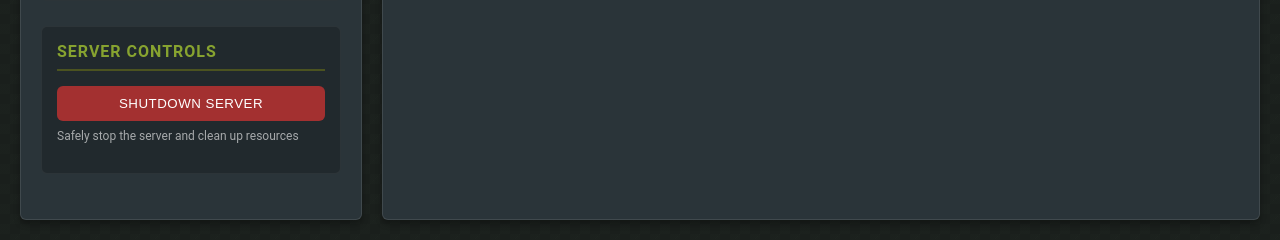
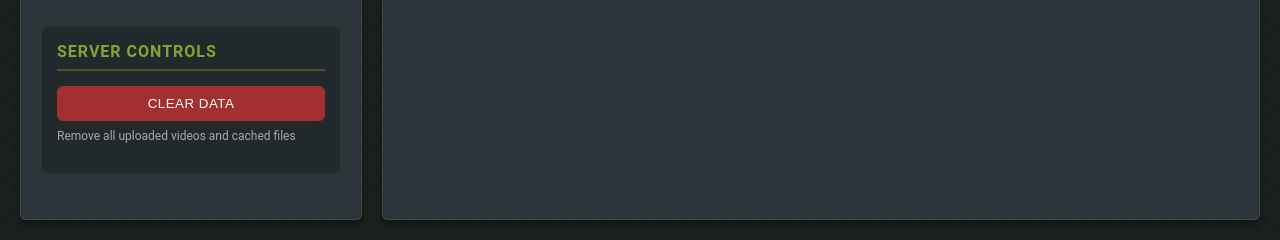
Before and after one commit to HH-Care/Project-c-fast, a FastAPI app: page / in a window 1280 px wide. Shown: the part 646-886 px from the top of the page. Run offline with FastAPI, Linux system fonts and the light colour scheme; parts of the project's set-up code (start-up, migrations or seed data) failed here and were passed over.

```diff
--- a/main.py
+++ b/main.py
@@ -1465,7 +1465,10 @@ async def startup_event():
     print("To stop the server:")
     print("1. Press 'q' in the terminal")
     print("2. Or visit http://localhost:8000/shutdown in your browser")
-    print("3. Or use the 'Shutdown Server' button in the web interface")
+    print("3. Or use Ctrl+C in the terminal")
+    print("\nTo clear data without stopping the server:")
+    print("1. Use the 'Clear Data' button in the web interface")
+    print("2. Or visit http://localhost:8000/clear_data with a POST request")
     print("="*50 + "\n")
 
     # Start a thread to listen for 'q' in the terminal
@@ -2625,6 +2628,107 @@ async def browser_camera_frame(file: UploadFile = File(...)):
         print(f"Error processing browser camera frame: {e}")
         return {"success": False, "message": str(e)}
 
+@app.post("/clear_data")
+async def clear_data():
+    """Clear all uploaded videos and cached data without shutting down the server"""
+    global track_history, box_size_history, direction_history, speed_history, selected_object_id
+    global current_video_path, webcam_frame_buffer, process_video
+
+    try:
+        print("Starting comprehensive data cleanup...")
+
+        # Reset tracking states
+        print("Resetting tracking data and application state...")
+        reset_tracking_data()
+
+        # Reset video-related variables
+        current_video_path = None
+        selected_object_id = None
+
+        # Reset frame index for video processing
+        if hasattr(process_video, 'current_frame_index'):
+            process_video.current_frame_index = 0
+
+        if hasattr(process_video, 'current_frame'):
+            process_video.current_frame = None
+
+        # Reset webcam buffer if active
+        if webcam_active:
+            with webcam_lock:
+                webcam_frame_buffer = None
+
+        # Clear PyTorch CUDA cache if using GPU
+        if torch.cuda.is_available():
+            print("Clearing CUDA cache...")
+            torch.cuda.empty_cache()
+
+        # Clear uploaded videos
+        video_files = list(UPLOAD_DIR.glob("*"))
+        initial_count = len(video_files)
+        print(f"Clearing uploads: Found {initial_count} files to clean up")
+
+        # Delete all files in uploads directory
+        deleted_count = 0
+        for file in video_files:
+            try:
+                print(f"Deleting {file}")
+                file.unlink(missing_ok=True)  # Python 3.8+ supports missing_ok
+                deleted_count += 1
+            except Exception as e:
+                print(f"Error deleting {file}: {e}")
+
+        # Clear temporary files
+        temp_dir = Path("./temp")
+        if temp_dir.exists():
+            print("Clearing temporary files...")
+            temp_files = list(temp_dir.glob("*"))
+            for file in temp_files:
+                try:
+                    if file.is_file():
+                        file.unlink(missing_ok=True)
+                    elif file.is_dir():
+                        shutil.rmtree(file, ignore_errors=True)
+                except Exception as e:
+                    print(f"Error deleting temp file {file}: {e}")
+
+        # Check for OS-specific temp directories
+        if sys.platform == 'win32':
+            # Windows TEMP files related to our app
+            win_temp = Path(os.environ.get('TEMP', '') or os.environ.get('TMP', ''))
+            if win_temp.exists():
+                for file in win_temp.glob("yolo_*"):
+                    try:
+                        if file.is_file():
+                            file.unlink(missing_ok=True)
+                    except Exception as e:
+                        print(f"Error deleting Windows temp file {file}: {e}")
+
+        # Verify uploads cleanup
+        remaining = list(UPLOAD_DIR.glob("*"))
+        if remaining:
+            print(f"Warning: {len(remaining)} upload files could not be deleted")
+            message = f"Cleared {deleted_count} out of {initial_count} files. {len(remaining)} files could not be deleted."
+        else:
+            print("All uploaded files cleaned up successfully")
+            message = f"Successfully cleared all data ({deleted_count} files removed)."
+
+        # Force garbage collection
+        import gc
+        gc.collect()
+
+        print("Data cleanup complete")
+        return {"success": True, "message": message}
+
+    except Exception as e:
+        print(f"Error clearing data: {e}")
+        return {"success": False, "message": f"Error clearing data: {str(e)}"}
+
+@app.get("/clear_data")
+async def clear_data_get():
+    """GET method to clear all data (for direct browser access)"""
+    # Delegate to the POST method implementation
+    return await clear_data()
+
 if __name__ == "__main__":
     # Run the app on all network interfaces on port 8000
     uvicorn.run(app, host="0.0.0.0", port=8000)
--- a/templates/index.html
+++ b/templates/index.html
@@ -527,8 +527,8 @@
             <div class="section">
                 <div class="section-title">Server Controls</div>
                 <div class="form-group">
-                    <button class="danger" onclick="shutdownServer()">Shutdown Server</button>
-                    <div class="help-text">Safely stop the server and clean up resources</div>
+                    <button class="danger" onclick="clearServerData()">Clear Data</button>
+                    <div class="help-text">Remove all uploaded videos and cached files</div>
                 </div>
             </div>
         </div>
@@ -1089,16 +1089,33 @@
             }
         }
 
-        function shutdownServer() {
-            if (confirm('Are you sure you want to shutdown the server?')) {
-                fetch('/shutdown')
-                    .then(response => response.json())
-                    .then(data => {
-                        alert(data.message);
-                    })
-                    .catch(error => {
-                        alert('Failed to shutdown server: ' + error);
-                    });
+        function clearServerData() {
+            if (confirm('Are you sure you want to clear all uploaded videos and cached data?')) {
+                document.getElementById('videoStatus').textContent = 'Clearing data...';
+
+                fetch('/clear_data', {
+                    method: 'POST'
+                })
+                .then(response => response.json())
+                .then(data => {
+                    if (data.success) {
+                        document.getElementById('videoStatus').textContent = data.message;
+                        // Reset UI state
+                        resetState();
+                        // Ensure video elements are reset
+                        const videoElem = document.getElementById('videoFeed');
+                        videoElem.src = '';
+                        videoElem.classList.remove('active');
+                        document.getElementById('placeholder').style.display = 'block';
+                        videoElem.style.display = 'none';
+                    } else {
+                        document.getElementById('videoStatus').textContent = 'Error: ' + data.message;
+                    }
+                })
+                .catch(error => {
+                    console.error('Error clearing data:', error);
+                    document.getElementById('videoStatus').textContent = 'Failed to clear data: ' + error;
+                });
             }
         }
 
```
